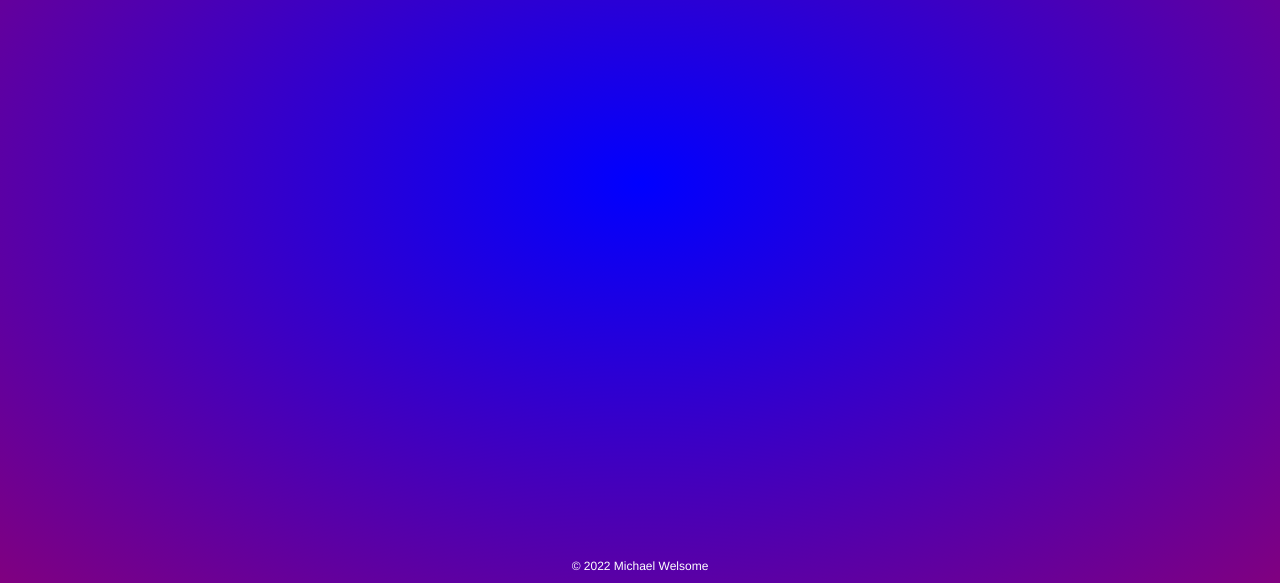
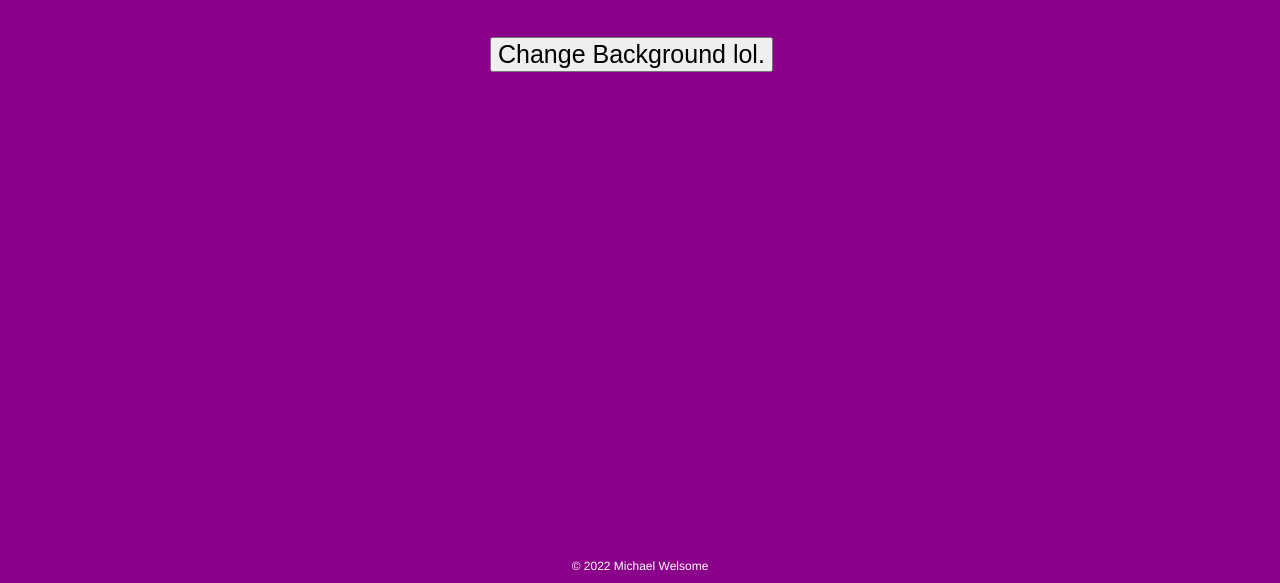
Before and after one commit to MiquilW/old-portfolio-website, a plain HTML site: page index.html in a window 1280 px wide. Shown: the part 217-800 px from the top of the page. Drawn offline with Linux system fonts and the light colour scheme.

Commit message:
Added button to change color

```diff
--- a/index.html
+++ b/index.html
@@ -6,6 +6,7 @@
     <meta name="viewport" content="width=device-width, initial-scale=1.0">
     <title>Michael Welsome</title>
     <link rel="stylesheet" href="styles.css">
+    <script src="script.js"></script>
 </head>
 <body>
     <header>
@@ -23,6 +24,9 @@
             I'm a student at the University of California, San Diego studying the intersection of humans and computers.
         </h2>
     </div>
+    <div class="buttons">
+        <button onclick="changeBackground()">Change Background lol.</button>
+    </div>
 
     <footer>© 2022 Michael Welsome</footer>
 </body>
--- /dev/null
+++ b/script.js
@@ -0,0 +1,12 @@
+let i = 0;
+
+function changeBackground() {
+    let colors = ['grey', 'darkmagenta'];
+
+    document.body.style.background = colors[i];
+    i++;
+
+    if (i == 2) {
+        i = 0;
+    }
+}
--- a/styles.css
+++ b/styles.css
@@ -1,5 +1,6 @@
 body {
-    background: radial-gradient(blue,purple);
+    background: darkmagenta;
+    transition: all, 1s;
     height: 100vh;
     font-family: Helvetica, Arial, sans-serif;
     color: rgb(255, 255, 255);
@@ -40,6 +41,15 @@ a {
 a:visited {
     text-decoration: none;
     color: rgb(255, 255, 255);
+}
+
+/* BUTTONS */
+.buttons {
+    margin: auto;
+    width: 300px;
+}
+.buttons button {
+    font-size: 25px;
 }
 
 /* IMAGE STUFF */
```
